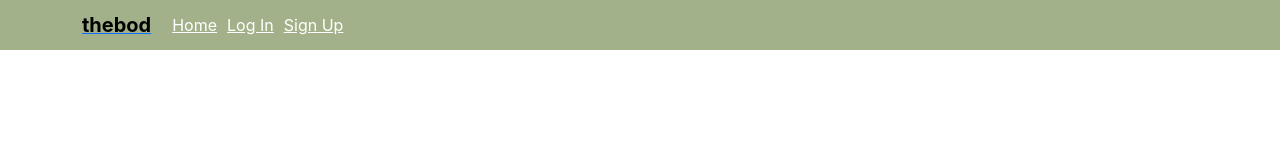
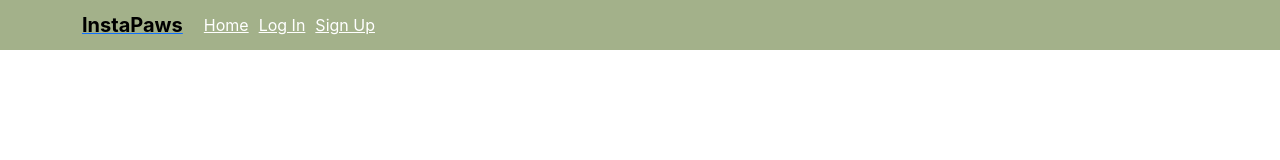
Before and after one commit to Brad-Hammond/instapawsapp, a React (Create React App) app: page / in a window 1280 px wide. Shown: the top 160 px of the page. Built offline with nearby package versions, Linux system fonts and the light colour scheme; no server answers.

Commit message:
Revert "Feat: Updated NavBar component to include newley -"
This reverts commit f233846b026b5879a377ef973ca7ada7dc4dc373.

```diff
--- a/src/components/NavBar.js
+++ b/src/components/NavBar.js
@@ -104,10 +104,10 @@ const NavBar = () => {
       fixed="top"
     >
       <Container>
-        <NavLink to="/" aria-label="thebod home navbar title">
+        <NavLink to="/" aria-label="instapaws home navbar title">
           <Navbar.Brand>
             <span>
-              <strong>thebod</strong>
+              <strong>InstaPaws</strong>
             </span>
           </Navbar.Brand>
         </NavLink>
```
